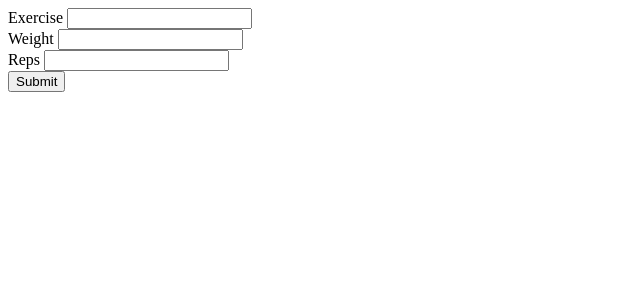
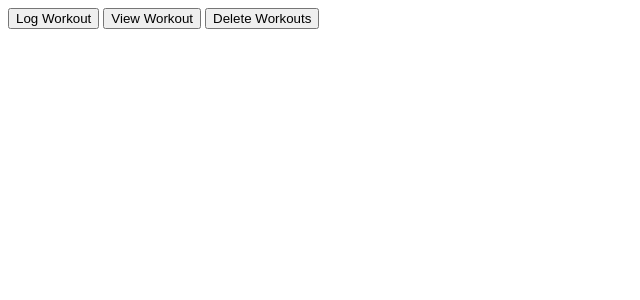
Before and after one commit to GoncaloCarvalho123/Workout_tracker, a Flask app: page / in a window 1280 px wide. Shown: the top 300 px of the page, without its empty margins (0-640 px from the left). Run offline with Flask 3, Linux system fonts and the light colour scheme; data that the repository does not hold is empty.

Commit message:
add log workout function and frontend structure with HTML and javascript

```diff
--- a/static/app.js
+++ b/static/app.js
@@ -1,9 +1,61 @@
 const url = '/workout'
 
-async function getWorkouts() {
-    const response = await fetch(url)
-    const data = await response.json()
-    console.log(data)
+
+
+async function postWorkout(event) {
+    event.preventDefault()
+    const exercise = document.getElementById("exercise").value
+    const weight = document.getElementById("weight").value
+    const reps = document.getElementById("reps").value
+
+    data = {"exercise" : exercise,
+    "weight" : weight,
+    "reps" : reps
+    }
+
+    const r = await fetch(url, {
+    method: "POST",
+    headers: { 'Content-Type': 'application/json'},
+    body: JSON.stringify(data)
+    }
+    )
+
+    const result = await r.json()
+    if (r.ok) {
+    document.getElementById("message").textContent = result["message"]
+    }
+    else {
+        document.getElementById("message").textContent = result["error"]
+    }
+
+    document.getElementById("exercise").value = ""
+    document.getElementById("weight").value = ""
+    document.getElementById("reps").value = ""
+
+    setTimeout (() => {
+        document.getElementById("message").textContent = ""
+    }, 3000)
 }
 
-getWorkouts()
+async function viewWorkout() {
+
+}
+
+function hideMenu() {
+    document.querySelectorAll(".menu").forEach(btn => btn.classList.add("hidden"))
+}
+
+function back() {
+    document.querySelectorAll(".section").forEach(btn => btn.classList.add("hiddent"))
+    document.querySelectorAll(".menu").forEach(btn => btn.classList.remove("hidden"))
+}
+
+
+
+document.getElementById("show-log").addEventListener("click", (event) => {
+    event.preventDefault()
+    hideMenu()
+    document.getElementById("log-section").classList.remove("hidden")
+})
+document.getElementById("back").addEventListener("click", back)
+document.getElementById("log-submit").addEventListener("click", postWorkout)
--- /dev/null
+++ b/static/style.css
@@ -0,0 +1,3 @@
+.hidden {
+    display: none;
+}
--- a/templates/index.html
+++ b/templates/index.html
@@ -2,24 +2,32 @@
     <html>
     <head>
         <script src ="/static/app.js" defer></script>
+        <link rel="stylesheet" href ="/static/style.css">
         <meta charset ="UTF-8">
         <meta name="viewport" content="width=device-width, initial-scale=1.0">
     </head>
     <body>
         <form>
-            <div>
+            <button class = "menu" id ="show-log">Log Workout</button>
+            <button class = "menu" id = "show-view">View Workout</button>
+            <button class = "menu" id = "show-delete">Delete Workouts</button>
+
+            <div class ="section hidden" id = "log-section">
                 <label for = "exercise">Exercise</label>
                 <input type="text" id = "exercise">
-            </div>
-            <div>
+
                 <label for = "weight">Weight</label>
                 <input type = "number" id = "weight">
-            </div>
-            <div>
+
                 <label for = "reps" >Reps</label>
                 <input type = "number" id = "reps">
+
+                <p type = "text" id = "message"></p>
+                <button id = "log-submit">Submit</button>
+                <button class = "back-button">Back</button>
             </div>
-            <button>Submit</button>
+            <div class = "section hidden" id = "view-section"></div>
+            <div class = "section hidden" id = "delete-section"></div>
         </form>
     </body>
 
```
